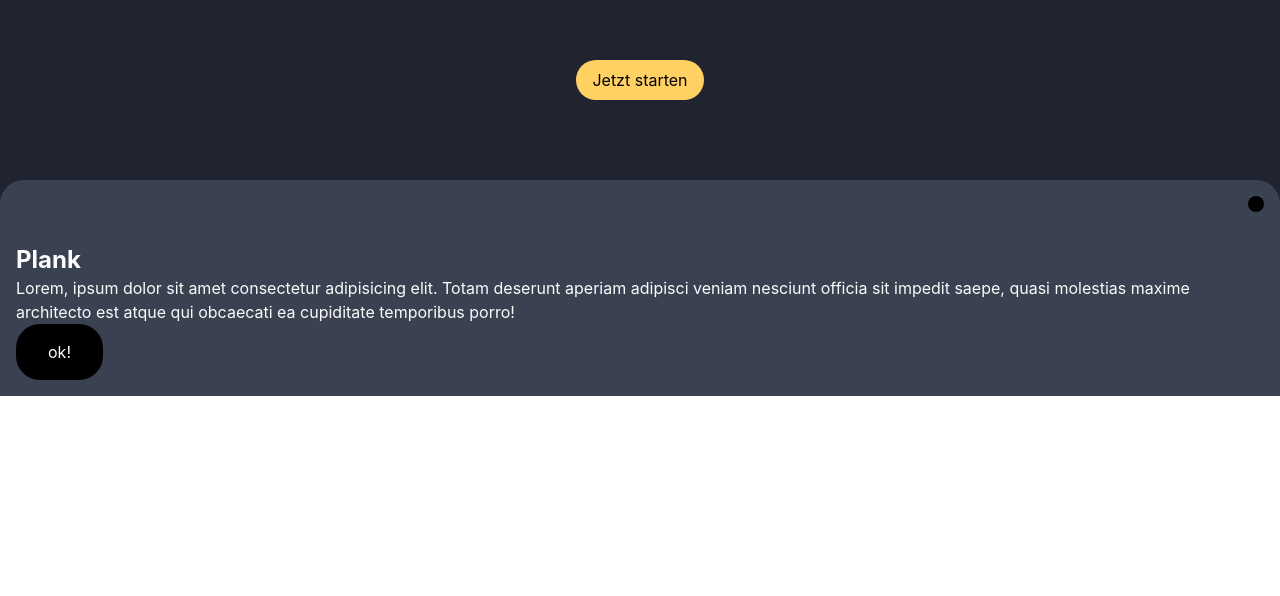
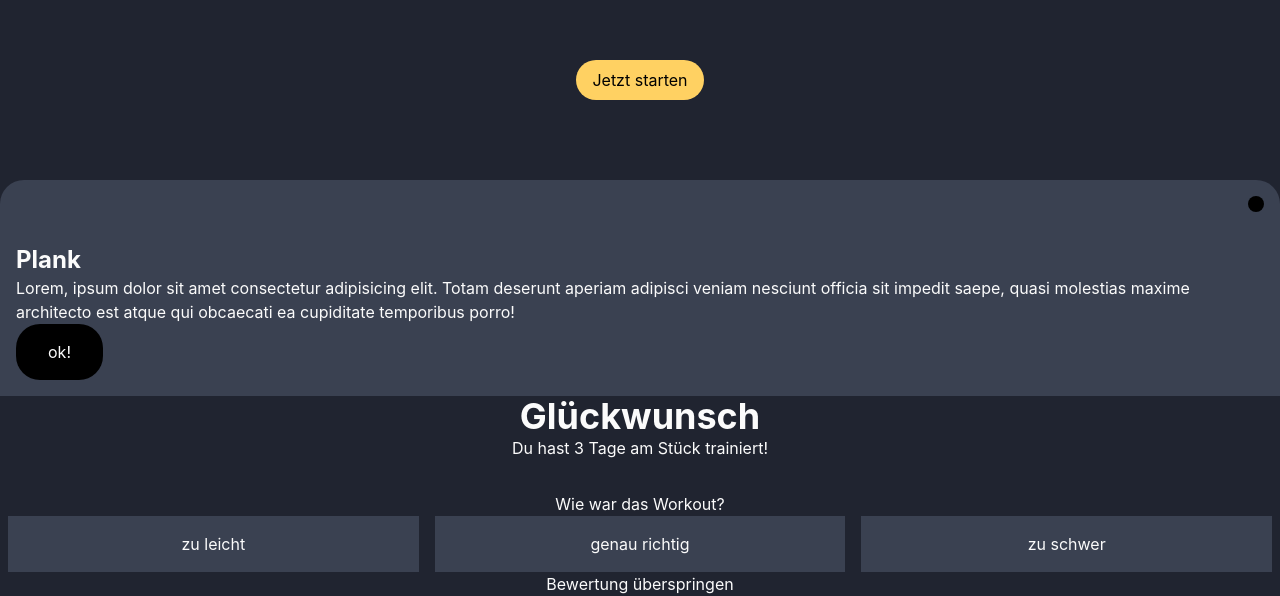
Before and after one commit to Medientourist/Fitness-App, a React (Vite) app: page /training in a window 1280 px wide. Shown: the part 636-1232 px from the top of the page. Before the commit the page ends 1032 px from the top, so only its background shows below. Built offline with nearby package versions, Linux system fonts and the light colour scheme.

Commit message:
Protoyp for TrainingFinished

```diff
--- /dev/null
+++ b/src/components/training/TrainingFinished.jsx
@@ -0,0 +1,22 @@
+// import Navigation from "../components/navigation/Navigation";
+
+function TrainingFinished() {
+  return (
+    <div className="bg-dark text-center">
+      <h1>Glückwunsch</h1>
+      <p>Du hast 3 Tage am Stück trainiert!</p>
+
+      <div className="mt-8">
+        <p className="">Wie war das Workout?</p>
+        <div className="flex justify-between">
+          <button className="bg-medium p-4 flex-1 mx-2">zu leicht</button>
+          <button className="bg-medium p-4 flex-1 mx-2">genau richtig</button>
+          <button className="bg-medium p-4 flex-1 mx-2">zu schwer</button>
+        </div>
+        <p className="">Bewertung überspringen</p>
+      </div>
+    </div>
+  );
+}
+
+export default TrainingFinished;
--- a/src/pages/Training.jsx
+++ b/src/pages/Training.jsx
@@ -1,11 +1,13 @@
 import TrainingMoreInformation from "../components/training/TrainingMoreInformation";
 import TrainingStart from "../components/training/TrainingStart";
+import TrainingFinished from "../components/training/TrainingFinished";
 
 function Training() {
   return (
     <div className="bg-dark pt-4">
       <TrainingStart />
       <TrainingMoreInformation />
+      <TrainingFinished />
     </div>
   );
 }
```
